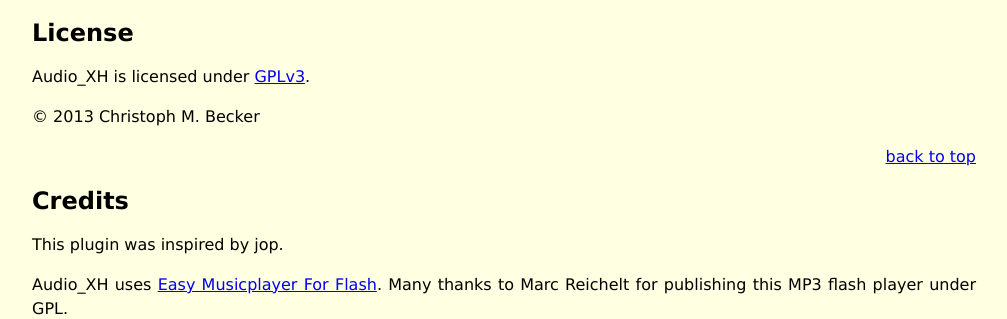
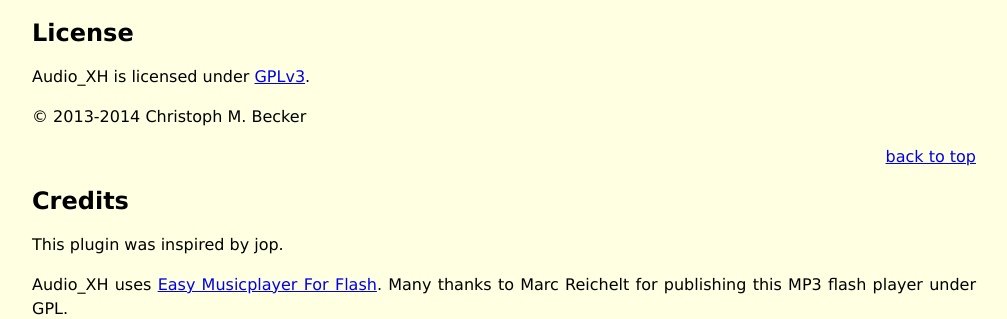
Before and after one commit to cmb69/audio_xh, a PHP site: page /help/help.htm in a window 1280 px wide. Shown: the part 1321-1640 px from the top of the page, without its empty margins (272-1279 px from the left). Run offline with PHP 8.4, Linux system fonts and the light colour scheme.

Commit message:
bumped copyright year

```diff
--- a/help/help.htm
+++ b/help/help.htm
@@ -105,7 +105,7 @@ on a single page, but it's usually not desired by your visitors.</p>
 <h2 id="license">License</h2>
 <p>Audio_XH is licensed under <a
 href="http://www.gnu.org/licenses/gpl.html">GPLv3</a>.</p>
-<p>&copy; 2013 Christoph M. Becker</p>
+<p>&copy; 2013-2014 Christoph M. Becker</p>
 <div class="toplink"><a href="#">back to top</a></div>
 
 <h2 id="credits">Credits</h2>
--- a/help/help_de.htm
+++ b/help/help_de.htm
@@ -111,7 +111,7 @@ ist.</p>
 <h2 id="license">Lizenz</h2>
 <p>Audio_XH kann unter Einhaltung der <a
 href="http://www.gnu.org/licenses/gpl.html">GPLv3</a> verwendet werden.</p>
-<p>&copy; 2013 Christoph M. Becker</p>
+<p>&copy; 2013-2014 Christoph M. Becker</p>
 <div class="toplink"><a href="#">zum Seitenanfang</a></div>
 
 <h2 id="credits">Danksagung</h2>
--- a/index.php
+++ b/index.php
@@ -8,7 +8,7 @@
  * @category  CMSimple_XH
  * @package   Audio
  * @author    Christoph M. Becker <cmbecker69@gmx.de>
- * @copyright 2013 Christoph M. Becker <http://3-magi.net>
+ * @copyright 2013-2014 Christoph M. Becker <http://3-magi.net>
  * @license   http://www.gnu.org/licenses/gpl-3.0.en.html GNU GPLv3
  * @version   SVN: $Id$
  * @link      http://3-magi.net/?CMSimple_XH/Audio_XH
```
Also changed, not shown: 1 other file.
